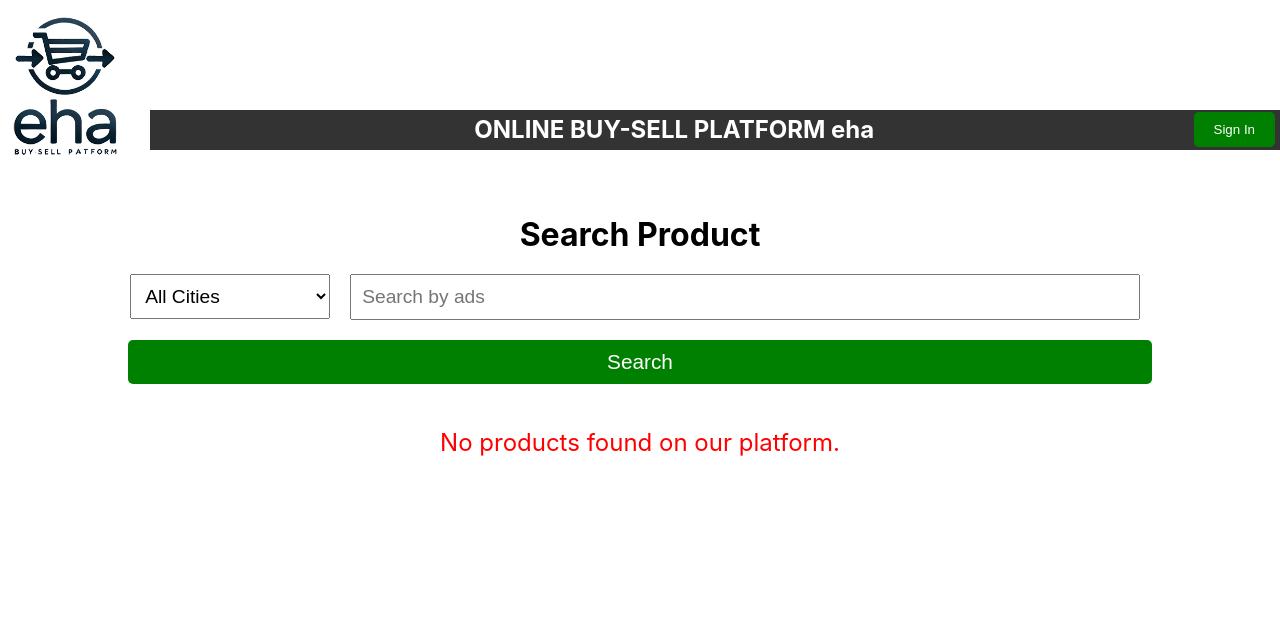
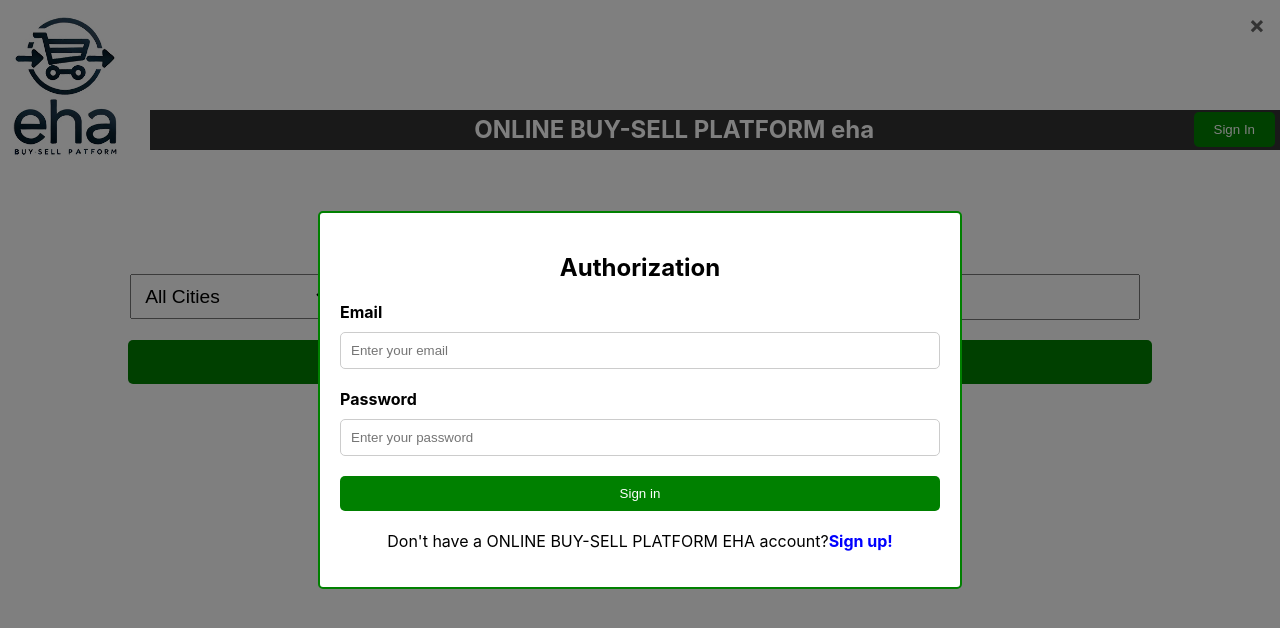
Before and after one commit to emrahhakanagan/Online_Buy-Sell_Platform_EHA, a React (Create React App) app in the folder frontend/: page / in a window 1280 px wide. Both pictures are taken after a click on the button "Sign In". Shown: the top 628 px of the page. Built offline with nearby package versions, Linux system fonts and the light colour scheme.

Commit message:
feat: Added modal authentication window with close button and background click to close functionality

```diff
--- a/frontend/src/App.css
+++ b/frontend/src/App.css
@@ -13,7 +13,6 @@ header {
   height: auto; /* сохраняем пропорции по высоте */
   margin-top: 10px;
 }
-
 
 .banner-container {
   background-color: #333;
@@ -105,3 +104,102 @@ h1 {
   font-size: 1.5em;
   color: red;
 }
+
+.modal {
+  display: flex;
+  position: fixed;
+  z-index: 1;
+  left: 0;
+  top: 0;
+  width: 100%;
+  height: 100%;
+  background-color: rgba(0, 0, 0, 0.5);
+  justify-content: center;
+  align-items: center;
+}
+
+.modal-content {
+  background-color: white;
+  padding: 20px;
+  border-radius: 5px;
+  width: 600px; /* Увеличили ширину окна */
+  text-align: center;
+  border: 2px solid green; /* Зелёная рамка */
+}
+
+.close {
+  position: absolute;
+  top: 10px;
+  right: 10px;
+  font-size: 24px;
+  cursor: pointer;
+}
+
+.modal-content label {
+  display: block;
+  margin-bottom: 10px;
+  font-weight: bold;
+  text-align: left;
+}
+
+.modal-content input {
+  width: 100%;
+  padding: 10px;
+  margin-bottom: 20px;
+  border: 1px solid #ccc;
+  border-radius: 5px;
+  box-sizing: border-box;
+}
+
+.signin-btn {
+  background-color: green;
+  color: white;
+  padding: 10px;
+  border: none;
+  border-radius: 5px;
+  width: 100%;
+  cursor: pointer;
+}
+
+.signup-text {
+  margin-top: 20px;
+}
+
+.signup-link {
+  color: blue;
+  text-decoration: none;
+  font-weight: bold;
+}
+
+.signup-link:hover {
+  text-decoration: underline;
+}
+
+/* Стили для крестика */
+.close {
+  position: absolute;
+  top: 10px;
+  right: 15px;
+  font-size: 24px;
+  font-weight: bold;
+  color: #333;
+  cursor: pointer;
+}
+
+.close:hover {
+  color: red; /* Крестик станет красным при наведении */
+}
+
+/* Фон, который исчезает при клике */
+.modal {
+  display: flex;
+  position: fixed;
+  z-index: 1;
+  left: 0;
+  top: 0;
+  width: 100%;
+  height: 100%;
+  background-color: rgba(0, 0, 0, 0.5); /* Полупрозрачный фон */
+  justify-content: center;
+  align-items: center;
+}
--- a/frontend/src/components/Index.js
+++ b/frontend/src/components/Index.js
@@ -1,15 +1,22 @@
-import React from 'react';
+import React, { useState } from 'react';
+import SignInModal from './SignInModal'; // Импортируем компонент модального окна
 
 function Index() {
+    const [isModalOpen, setIsModalOpen] = useState(false); // Хук состояния для управления окном
+
+    const openModal = () => setIsModalOpen(true); // Открытие модального окна
+    const closeModal = () => setIsModalOpen(false); // Закрытие модального окна
+
     return (
         <div className="container">
             <header className="header">
                 <div className="logo-container">
-                    <img src={require('../logo.jpg')} alt="EHA Logo" className="logo"/>
+                    <img src={require('../logo.jpg')} alt="EHA Logo" className="logo" />
                 </div>
                 <div className="banner-container">
                     <h1>ONLINE BUY-SELL PLATFORM eha</h1>
-                    <button className="login-btn">Sign In</button>
+                    {/* Связываем кнопку Sign In с открытием модального окна */}
+                    <button className="login-btn" onClick={openModal}>Sign In</button>
                 </div>
             </header>
             <section className="search-section">
@@ -33,6 +40,9 @@ function Index() {
             <section className="products">
                 <p>No products found on our platform.</p>
             </section>
+
+            {/* Вставляем модальное окно */}
+            <SignInModal isOpen={isModalOpen} onClose={closeModal} />
         </div>
     );
 }
--- /dev/null
+++ b/frontend/src/components/SignInModal.js
@@ -0,0 +1,35 @@
+import React from 'react';
+
+function SignInModal({ isOpen, onClose }) {
+    if (!isOpen) return null;
+
+    const handleBackgroundClick = (e) => {
+        if (e.target === e.currentTarget) {
+            onClose();
+        }
+    };
+
+    return (
+        <div className="modal" onClick={handleBackgroundClick}>
+            <div className="modal-content">
+                <span className="close" onClick={onClose}>&times;</span>
+                <h2>Authorization</h2>
+                <form>
+                    <label>Email</label>
+                    <input type="email" name="email" placeholder="Enter your email" />
+
+                    <label>Password</label>
+                    <input type="password" name="password" placeholder="Enter your password" />
+
+                    <button type="submit" className="signin-btn">Sign in</button>
+                </form>
+                <p className="signup-text">
+                    Don't have a ONLINE BUY-SELL PLATFORM EHA account?
+                    <a href="/signup" className="signup-link">Sign up!</a>
+                </p>
+            </div>
+        </div>
+    );
+}
+
+export default SignInModal;
```
